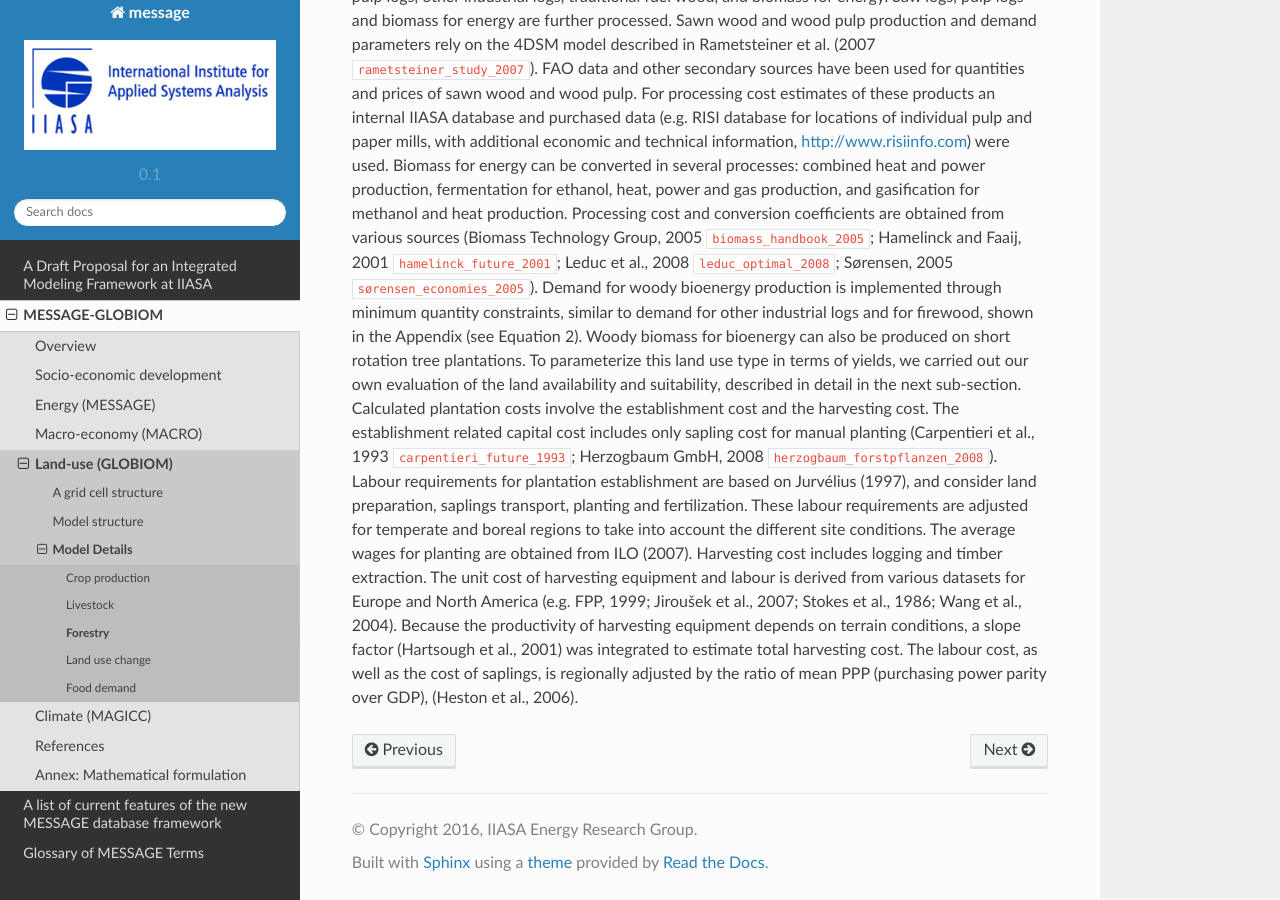
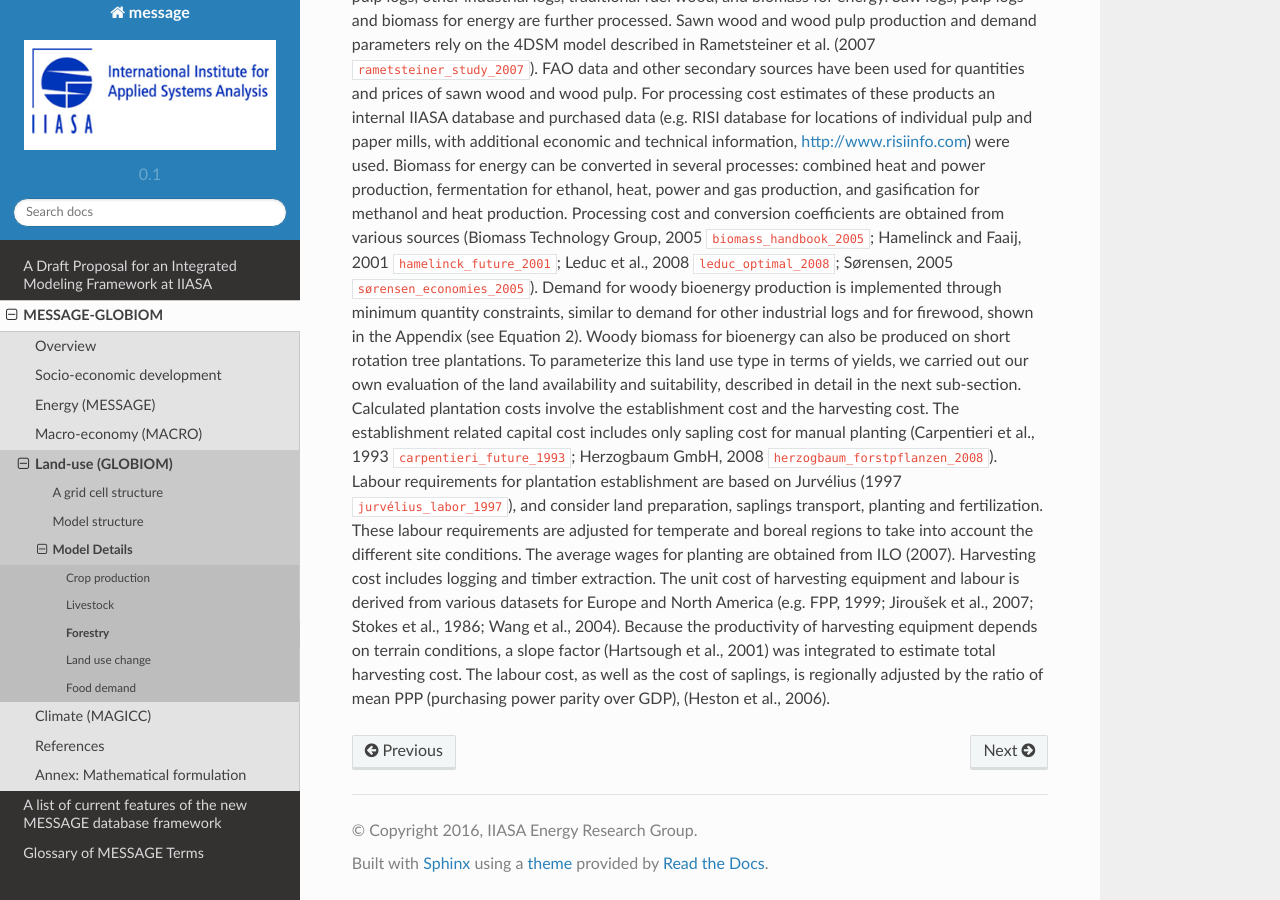
Before and after one commit to iiasa/message_doc, a Sphinx documentation site: the page built from source/message_globiom/land_use/forest.rst, in a window 1280 px wide and 900 px high, scrolled down 635 px. Built offline with Sphinx 7.4.7 and the Read the Docs theme 2.0.0, drawn with Linux system fonts in a browser that asks for light colours; pages that are not in the unit, such as notebooks, are missing from menus; cross-references to code outside the pages are shown as plain code.

Commit message:
added citation

```diff
--- a/source/message_globiom/land_use/forest.rst
+++ b/source/message_globiom/land_use/forest.rst
@@ -6,5 +6,5 @@
 
 Primary forest production from traditional managed forests is characterized also at the level of SimUs. The most important parameters for the model are mean annual increment, maximum share of saw logs in the mean annual increment, and harvesting cost. These parameters are shared with the G4M model – a successor of the model described by Kindermann et al. (2006 :cite:`kindermann_predicting_2006`). More specifically, mean annual increment for the current management, is obtained by downscaling biomass stock data from the Global Forest Resources Assessment (FAO, 2006 :cite:`FAO_global_2006`) from the country level to a 0.5° × 0.5° grid using the method described in Kindermann et al. (2008 :cite:`kindermann_global_forest_2008`). The downscaled biomass stock data is subsequently used to parameterize increment curves. Finally, the saw logs share is estimated by the tree size, which in turn depends on yield and rotation time. Harvesting costs are adjusted for slope and tree size as well.
 Five primary forest products are defined: saw logs, pulp logs, other industrial logs, traditional fuel wood, and biomass for energy. Saw logs, pulp logs and biomass for energy are further processed. Sawn wood and wood pulp production and demand parameters rely on the 4DSM model described in Rametsteiner et al. (2007 :cite:`rametsteiner_study_2007`). FAO data and other secondary sources have been used for quantities and prices of sawn wood and wood pulp. For processing cost estimates of these products an internal IIASA database and purchased data (e.g. RISI database for locations of individual pulp and paper mills, with additional economic and technical information, http://www.risiinfo.com) were used. Biomass for energy can be converted in several processes: combined heat and power production, fermentation for ethanol, heat, power and gas production, and gasification for methanol and heat production. Processing cost and conversion coefficients are obtained from various sources (Biomass Technology Group, 2005 :cite:`biomass_handbook_2005`; Hamelinck and Faaij, 2001 :cite:`hamelinck_future_2001`; Leduc et al., 2008 :cite:`leduc_optimal_2008`; Sørensen, 2005 :cite:`sørensen_economies_2005`). Demand for woody bioenergy production is implemented through minimum quantity constraints, similar to demand for other industrial logs and for firewood, shown in the Appendix (see Equation 2).
-Woody biomass for bioenergy can also be produced on short rotation tree plantations. To parameterize this land use type in terms of yields, we carried out our own evaluation of the land availability and suitability, described in detail in the next sub-section. Calculated plantation costs involve the establishment cost and the harvesting cost. The establishment related capital cost includes only sapling cost for manual planting (Carpentieri et al., 1993 :cite:`carpentieri_future_1993`; Herzogbaum GmbH, 2008 :cite:`herzogbaum_forstpflanzen_2008`). Labour requirements for plantation establishment are based on Jurvélius (1997), and consider land preparation, saplings transport, planting and fertilization. These labour requirements are adjusted for temperate and boreal regions to take into account the different site conditions. The average wages for planting are obtained from ILO (2007).
+Woody biomass for bioenergy can also be produced on short rotation tree plantations. To parameterize this land use type in terms of yields, we carried out our own evaluation of the land availability and suitability, described in detail in the next sub-section. Calculated plantation costs involve the establishment cost and the harvesting cost. The establishment related capital cost includes only sapling cost for manual planting (Carpentieri et al., 1993 :cite:`carpentieri_future_1993`; Herzogbaum GmbH, 2008 :cite:`herzogbaum_forstpflanzen_2008`). Labour requirements for plantation establishment are based on Jurvélius (1997 :cite:`jurvélius_labor_1997`), and consider land preparation, saplings transport, planting and fertilization. These labour requirements are adjusted for temperate and boreal regions to take into account the different site conditions. The average wages for planting are obtained from ILO (2007).
 Harvesting cost includes logging and timber extraction. The unit cost of harvesting equipment and labour is derived from various datasets for Europe and North America (e.g. FPP, 1999; Jiroušek et al., 2007; Stokes et al., 1986; Wang et al., 2004). Because the productivity of harvesting equipment depends on terrain conditions, a slope factor (Hartsough et al., 2001) was integrated to estimate total harvesting cost. The labour cost, as well as the cost of saplings, is regionally adjusted by the ratio of mean PPP (purchasing power parity over GDP), (Heston et al., 2006).
```
